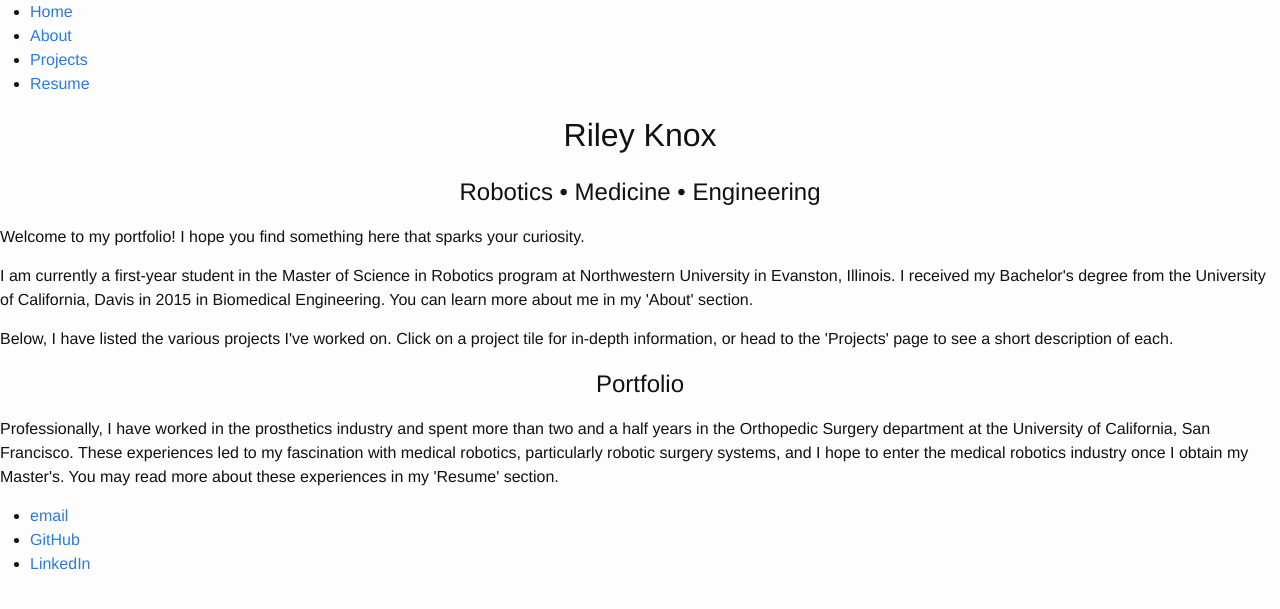
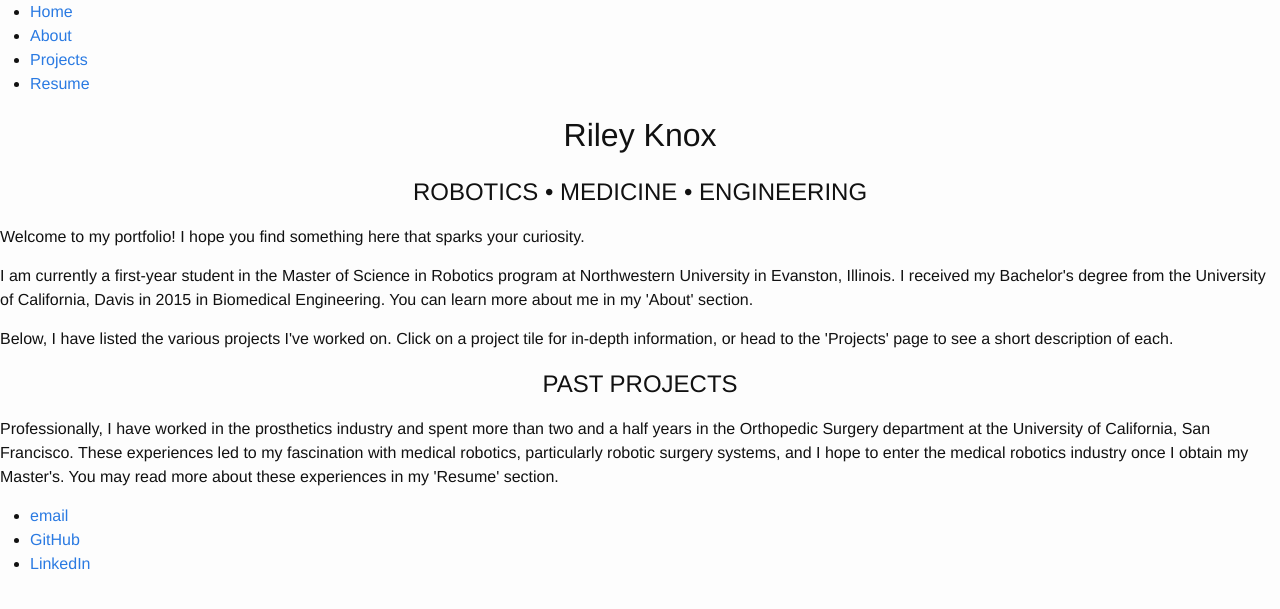
Before and after one commit to rubberdk/rubberdk.github.io, a Jekyll site: the page index.html, which Jekyll copies as it is, in a window 1280 px wide. Shown: the top 609 px of the page. Built offline with Jekyll 4.4.1, drawn with Linux system fonts in a browser that asks for light colours.

Commit message:
Meh
- Made some stuff all caps

```diff
--- a/index.html
+++ b/index.html
@@ -24,7 +24,7 @@
 
 				<center>
 					<h2>
-						Robotics &#8226 Medicine &#8226 Engineering
+						ROBOTICS &#8226 MEDICINE &#8226 ENGINEERING
 					</h2>
 				</center>
 
@@ -48,7 +48,7 @@
 
 				<center>
 					<h2>
-						Portfolio
+						PAST PROJECTS
 					</h2>
 				</center>
 
```
Also changed, not shown: css/main.css (line endings or trailing spaces).
